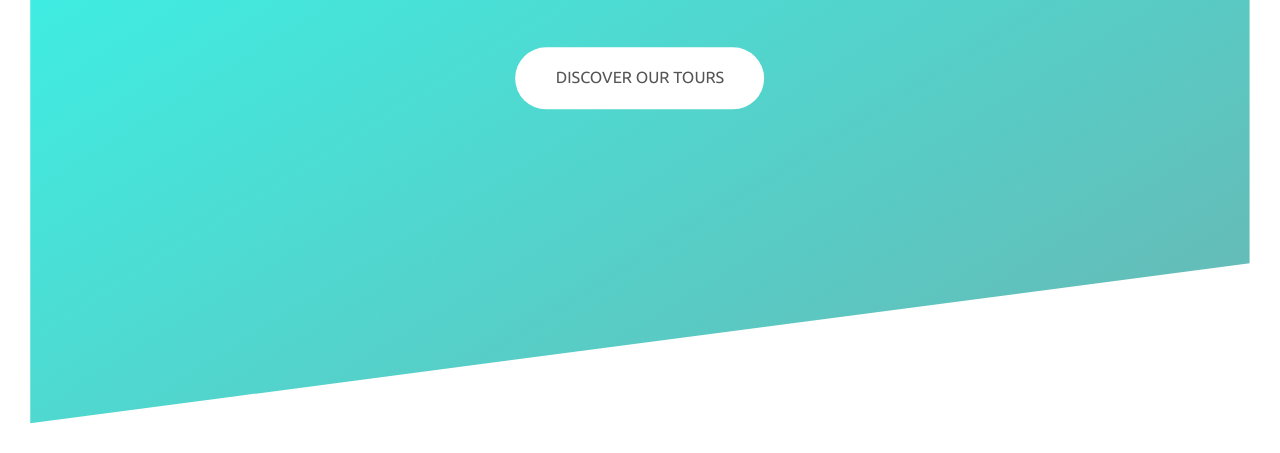
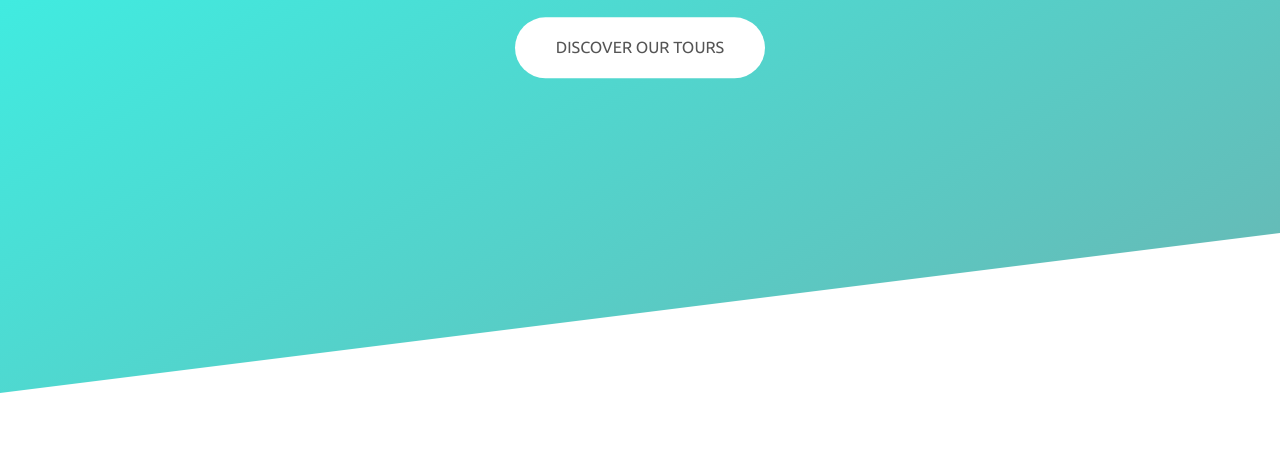
Before and after one commit to atmavi/atmavi-portfolio, a website: page index.html in a window 1280 px wide. Shown: the part 367-820 px from the top of the page. Drawn offline with nearby package versions, Linux system fonts and the light colour scheme; files that its build step writes are made by us from their sources.

Commit message:
Removed margin to body element

```diff
--- a/scss/base/_base.scss
+++ b/scss/base/_base.scss
@@ -10,5 +10,4 @@ html {
 
 body {
     box-sizing: border-box;
-    margin: 3rem;
 }
```
